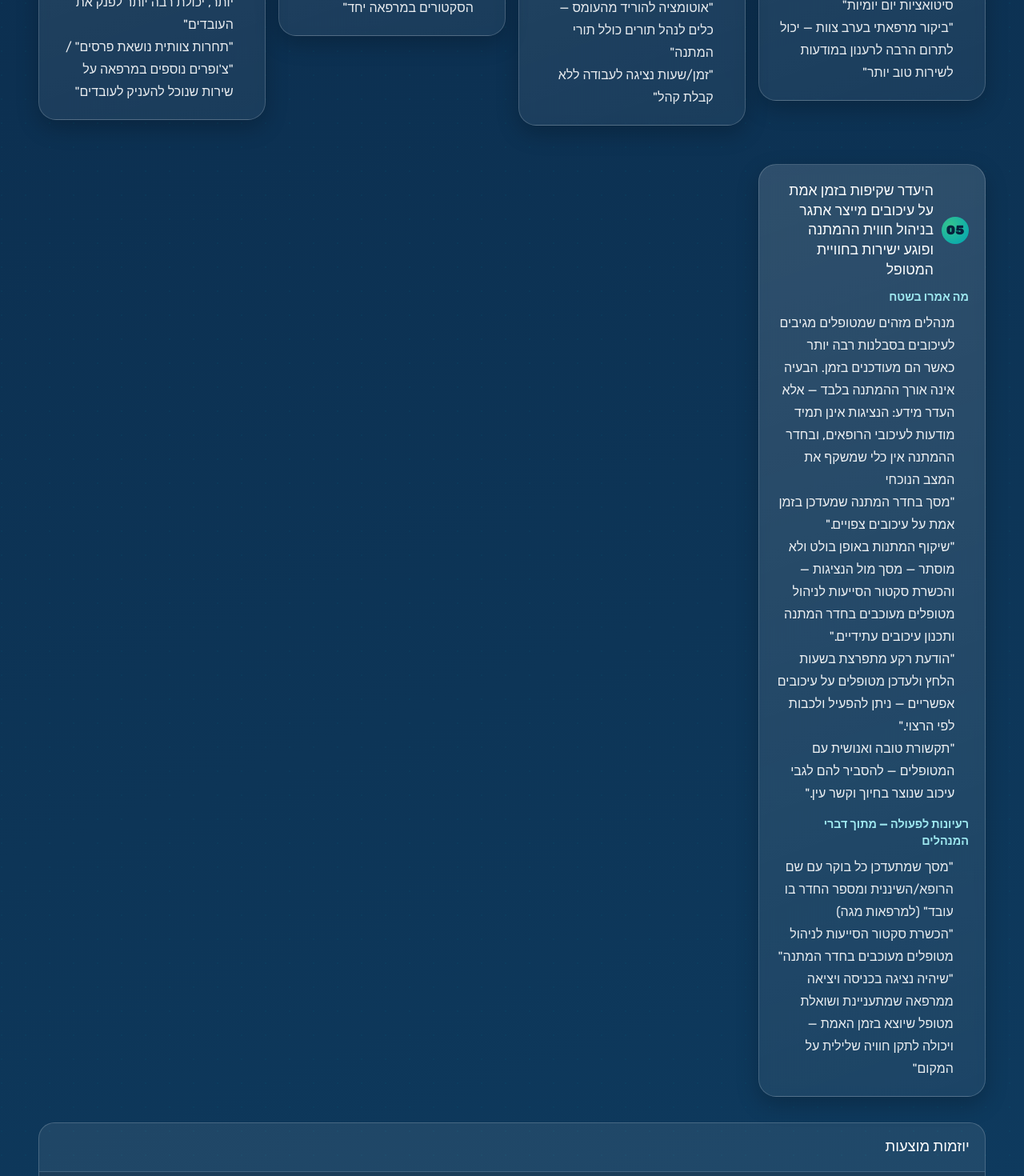
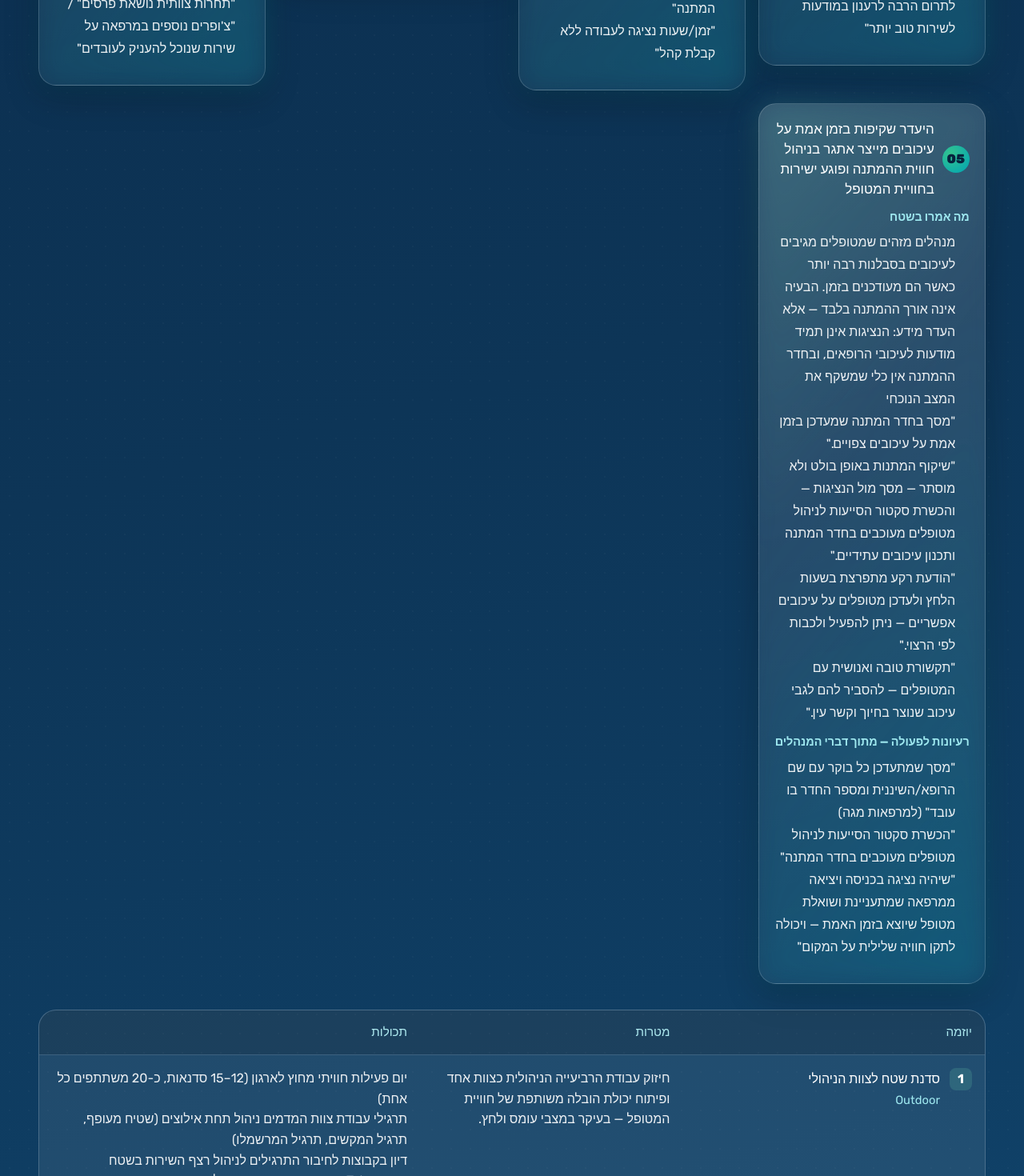
Before and after one commit to Dorvad/Maccabi-dent-insights-, a React (Vite) app: page / in a window 1280 px wide. Shown: the part 10220-11690 px from the top of the page at 80% size. Built offline with nearby package versions, Linux system fonts and the light colour scheme.

Commit message:
Redesign final insights section with immersive visual showcase

```diff
--- a/src/components/sections/S11Takeaway.tsx
+++ b/src/components/sections/S11Takeaway.tsx
@@ -4,47 +4,27 @@ import { insights, initiatives } from '../../data/insightsContent'
 
 function InsightCard({ item, index }: { item: (typeof insights)[number], index: number }) {
   return (
-    <Reveal delay={index * 80}>
-      <article
-        style={{
-          background: 'linear-gradient(160deg, rgba(255,255,255,0.14) 0%, rgba(255,255,255,0.06) 100%)',
-          border: '1px solid rgba(255,255,255,0.18)',
-          borderRadius: 22,
-          padding: '1.25rem',
-          backdropFilter: 'blur(6px)',
-          transformStyle: 'preserve-3d',
-          transition: 'transform .35s ease, box-shadow .35s ease',
-          boxShadow: '0 10px 28px rgba(0,0,0,.22)',
-        }}
-        className="insight-card"
-      >
-        <div style={{ display: 'flex', alignItems: 'center', gap: 10, marginBottom: '0.75rem' }}>
-          <span style={{
-            minWidth: 34,
-            height: 34,
-            borderRadius: '50%',
-            display: 'grid',
-            placeItems: 'center',
-            background: 'radial-gradient(circle at 30% 30%, #34C38F, #00A4B4)',
-            color: '#06233d',
-            fontWeight: 800,
-          }}>{item.id}</span>
-          <h3 style={{ margin: 0, color: 'white', fontSize: '1.1rem', lineHeight: 1.4 }}>{item.title}</h3>
-        </div>
+    <Reveal delay={index * 90}>
+      <article className="insight-showcase-card">
+        <div className="insight-showcase-card__glow" aria-hidden="true" />
+        <header className="insight-showcase-card__header">
+          <span className="insight-showcase-card__id">{item.id}</span>
+          <h3>{item.title}</h3>
+        </header>
 
-        <div style={{ marginBottom: '0.85rem' }}>
-          <p style={{ margin: '0 0 .45rem', fontWeight: 700, color: '#9fe9f0', fontSize: '.9rem' }}>מה אמרו בשטח</p>
-          <ul style={{ margin: 0, paddingInlineStart: '1.1rem', color: 'rgba(255,255,255,0.92)', lineHeight: 1.75 }}>
+        <section className="insight-showcase-card__section">
+          <p>מה אמרו בשטח</p>
+          <ul>
             {item.fieldQuotes.map((q, i) => <li key={i}>{q}</li>)}
           </ul>
-        </div>
+        </section>
 
-        <div>
-          <p style={{ margin: '0 0 .45rem', fontWeight: 700, color: '#9fe9f0', fontSize: '.9rem' }}>רעיונות לפעולה — מתוך דברי המנהלים</p>
-          <ol style={{ margin: 0, paddingInlineStart: '1.2rem', color: 'rgba(255,255,255,0.9)', lineHeight: 1.75 }}>
+        <section className="insight-showcase-card__section">
+          <p>רעיונות לפעולה — מתוך דברי המנהלים</p>
+          <ol>
             {item.actionIdeas.map((a, i) => <li key={i}>{a}</li>)}
           </ol>
-        </div>
+        </section>
       </article>
     </Reveal>
   )
@@ -52,76 +32,46 @@ function InsightCard({ item, index }: { item: (typeof insights)[number], index:
 
 export default function S11InsightsShowcase() {
   return (
-    <section
-      aria-labelledby="s11-title"
-      style={{
-        background: 'radial-gradient(1200px 500px at 80% -10%, rgba(52,195,143,.16), transparent), linear-gradient(160deg, #0B2A4A 0%, #0D3557 55%, #0F3F65 100%)',
-      }}
-    >
-      <div style={{ position: 'relative', overflow: 'hidden' }}>
-        <svg style={{ position: 'absolute', inset: 0, width: '100%', height: '100%', opacity: 0.06, pointerEvents: 'none' }} aria-hidden="true">
-          <defs>
-            <pattern id="insights-grid" width="30" height="30" patternUnits="userSpaceOnUse">
-              <circle cx="2" cy="2" r="1.2" fill="#00A4B4" />
-            </pattern>
-          </defs>
-          <rect width="100%" height="100%" fill="url(#insights-grid)" />
-        </svg>
-
-        <div className="container-md" style={{ position: 'relative', zIndex: 1, paddingTop: '4.5rem', paddingBottom: '5rem' }}>
+    <section aria-labelledby="s11-title" className="insight-showcase">
+      <div className="insight-showcase__lights" aria-hidden="true" />
+      <div className="container-md insight-showcase__container">
         <Reveal>
           <p className="section__eyebrow" style={{ textAlign: 'center' }}>10 · תובנות מרכזיות</p>
-            <h2 id="s11-title" style={{ textAlign: 'center', color: 'white', marginTop: 0, marginBottom: '.4rem', fontSize: 'clamp(1.7rem,3vw,2.6rem)' }}>
-              תובנות ממצאי הסקר
-            </h2>
-            <p style={{ textAlign: 'center', color: '#9fe9f0', marginTop: 0, marginBottom: '2rem', fontWeight: 600 }}>
-              ממצאים, קולות מהשטח והמלצות לפעולה
-            </p>
+          <h2 id="s11-title" className="insight-showcase__title">תובנות ממצאי הסקר</h2>
+          <p className="insight-showcase__subtitle">ממצאים, קולות מהשטח והמלצות לפעולה</p>
         </Reveal>
 
-          <div style={{ display: 'grid', gap: '1rem', gridTemplateColumns: 'repeat(auto-fit,minmax(260px,1fr))' }}>
+        <div className="insight-showcase__grid">
           {insights.map((item, i) => <InsightCard key={item.id} item={item} index={i} />)}
         </div>
 
-          <Reveal delay={300}>
-            <div style={{ marginTop: '2rem', background: 'rgba(255,255,255,.08)', border: '1px solid rgba(255,255,255,.18)', borderRadius: 20, overflow: 'hidden' }}>
-              <div style={{ padding: '1rem 1.2rem', borderBottom: '1px solid rgba(255,255,255,.15)' }}>
-                <h3 style={{ margin: 0, color: 'white', fontSize: '1.15rem' }}>יוזמות מוצעות</h3>
+        <Reveal delay={260}>
+          <article className="initiative-panel">
+            <div className="initiative-panel__head">
+              <h3>יוזמה</h3>
+              <h3>מטרות</h3>
+              <h3>תכולות</h3>
             </div>
-              <div style={{ overflowX: 'auto' }}>
-                <table style={{ width: '100%', borderCollapse: 'collapse', minWidth: 840 }}>
-                  <thead>
-                    <tr style={{ background: 'rgba(0,0,0,.14)' }}>
-                      {['#','יוזמה','מטרות','תכולות'].map((h) => (
-                        <th key={h} style={{ color: '#aeeaf0', textAlign: 'right', padding: '.8rem', fontSize: '.9rem' }}>{h}</th>
-                      ))}
-                    </tr>
-                  </thead>
-                  <tbody>
+            <div className="initiative-panel__body">
               {initiatives.map((row, i) => (
-                      <tr key={i} style={{ borderTop: '1px solid rgba(255,255,255,.12)' }}>
-                        <td style={{ color: 'white', padding: '.8rem', verticalAlign: 'top', fontWeight: 700 }}>{i + 1}</td>
-                        <td style={{ color: 'white', padding: '.8rem', verticalAlign: 'top' }}>
-                          <strong>{row.name}</strong>
-                          <div style={{ color: '#9fe9f0', fontSize: '.92rem', marginTop: '.2rem' }}>{row.subtitle}</div>
-                        </td>
-                        <td style={{ color: 'rgba(255,255,255,.92)', padding: '.8rem', verticalAlign: 'top', lineHeight: 1.55 }}>{row.goals}</td>
-                        <td style={{ color: 'rgba(255,255,255,.92)', padding: '.8rem', verticalAlign: 'top' }}>
-                          <ul style={{ margin: 0, paddingInlineStart: '1rem', lineHeight: 1.55 }}>
+                <section key={row.name} className="initiative-row">
+                  <div className="initiative-row__name">
+                    <span>{i + 1}</span>
+                    <div>
+                      <h4>{row.name}</h4>
+                      <p>{row.subtitle}</p>
+                    </div>
+                  </div>
+                  <p className="initiative-row__goal">{row.goals}</p>
+                  <ul className="initiative-row__contents">
                     {row.contents.map((c, ci) => <li key={ci}>{c}</li>)}
                   </ul>
-                        </td>
-                      </tr>
+                </section>
               ))}
-                  </tbody>
-                </table>
             </div>
-              <p style={{ margin: 0, padding: '0.9rem 1.2rem', color: 'rgba(255,255,255,0.75)', borderTop: '1px solid rgba(255,255,255,.12)', fontSize: '.85rem' }}>
-                הרעיונות לפעולה מצוטטים כלשונם מתשובות המנהלים בסקר
-              </p>
-            </div>
+            <p className="initiative-panel__note">הרעיונות לפעולה מצוטטים כלשונם מתשובות המנהלים בסקר</p>
+          </article>
         </Reveal>
-        </div>
       </div>
     </section>
   )
--- a/src/styles/index.css
+++ b/src/styles/index.css
@@ -403,3 +403,62 @@
     @apply text-base md:text-lg text-md-navy leading-relaxed;
   }
 }
+
+  /* Insights Showcase */
+  .insight-showcase {
+    position: relative;
+    overflow: hidden;
+    background:
+      radial-gradient(1100px 500px at 20% -10%, rgba(90,185,165,0.2), transparent),
+      radial-gradient(900px 450px at 85% 0%, rgba(0,164,180,0.18), transparent),
+      linear-gradient(165deg, #0b2a4a 0%, #0d3557 48%, #114770 100%);
+  }
+  .insight-showcase__lights {
+    position: absolute; inset: 0; pointer-events: none;
+    background-image: radial-gradient(rgba(255,255,255,0.12) 1.2px, transparent 0);
+    background-size: 24px 24px;
+    opacity: .2;
+  }
+  .insight-showcase__container { position: relative; z-index: 1; padding-top: 4.5rem; padding-bottom: 5rem; }
+  .insight-showcase__title { text-align:center; color:#fff; margin:0 0 .4rem; font-size:clamp(1.7rem,3vw,2.6rem); }
+  .insight-showcase__subtitle { text-align:center; color:#9fe9f0; margin:0 0 2rem; font-weight:600; }
+  .insight-showcase__grid { display:grid; gap:1rem; grid-template-columns:repeat(auto-fit,minmax(280px,1fr)); }
+
+  .insight-showcase-card {
+    position: relative;
+    padding: 1.2rem;
+    border-radius: 22px;
+    border: 1px solid rgba(255,255,255,.18);
+    background: linear-gradient(160deg, rgba(255,255,255,.16), rgba(255,255,255,.04));
+    box-shadow: 0 14px 40px rgba(0,0,0,.25);
+    backdrop-filter: blur(8px);
+    transform-style: preserve-3d;
+    transition: transform .35s ease, box-shadow .35s ease;
+  }
+  .insight-showcase-card:hover { transform: translateY(-4px) rotateX(3deg); box-shadow: 0 20px 48px rgba(0,0,0,.32); }
+  .insight-showcase-card__glow { position:absolute; inset:-2px; border-radius:22px; background:linear-gradient(130deg, rgba(90,185,165,.35), transparent 40%, rgba(0,164,180,.35)); filter: blur(16px); opacity:.65; z-index:-1; }
+  .insight-showcase-card__header { display:flex; align-items:center; gap:10px; margin-bottom:.7rem; }
+  .insight-showcase-card__id { min-width:34px; height:34px; border-radius:50%; display:grid; place-items:center; color:#06233d; font-weight:800; background: radial-gradient(circle at 30% 30%, #34C38F, #00A4B4); }
+  .insight-showcase-card h3 { margin:0; color:#fff; font-size:1.06rem; line-height:1.48; }
+  .insight-showcase-card__section p { margin:0 0 .45rem; font-weight:700; color:#9fe9f0; font-size:.9rem; }
+  .insight-showcase-card__section ul, .insight-showcase-card__section ol { margin:0 0 .75rem; padding-inline-start:1.1rem; color:rgba(255,255,255,.92); line-height:1.75; }
+
+  .initiative-panel { margin-top:2rem; border-radius:22px; border:1px solid rgba(255,255,255,.18); background:rgba(255,255,255,.08); overflow:hidden; }
+  .initiative-panel__head { display:grid; grid-template-columns: 1.15fr 1fr 1.45fr; background:rgba(0,0,0,.15); }
+  .initiative-panel__head h3 { margin:0; padding:1rem; color:#aeeaf0; font-size:.95rem; }
+  .initiative-row { display:grid; grid-template-columns: 1.15fr 1fr 1.45fr; border-top:1px solid rgba(255,255,255,.12); }
+  .initiative-row > * { padding:1rem; }
+  .initiative-row__name { display:flex; gap:.75rem; align-items:flex-start; color:#fff; }
+  .initiative-row__name span { min-width:28px; height:28px; border-radius:8px; display:grid; place-items:center; background:rgba(90,185,165,.22); font-weight:700; }
+  .initiative-row__name h4 { margin:.1rem 0 .2rem; font-size:1rem; color:#fff; }
+  .initiative-row__name p { margin:0; color:#9fe9f0; font-size:.92rem; }
+  .initiative-row__goal { margin:0; color:rgba(255,255,255,.92); line-height:1.6; }
+  .initiative-row__contents { margin:0; padding-inline-start:1rem; color:rgba(255,255,255,.92); line-height:1.6; }
+  .initiative-panel__note { margin:0; padding:.9rem 1.2rem; font-size:.85rem; color:rgba(255,255,255,.78); border-top:1px solid rgba(255,255,255,.12); }
+
+  @media (max-width: 980px) {
+    .initiative-panel__head { display:none; }
+    .initiative-row { grid-template-columns: 1fr; }
+    .initiative-row > * { border-top: 1px dashed rgba(255,255,255,.12); }
+    .initiative-row__name { border-top: none; }
+  }
```
Lines whose indentation alone changed are shown as unchanged.
